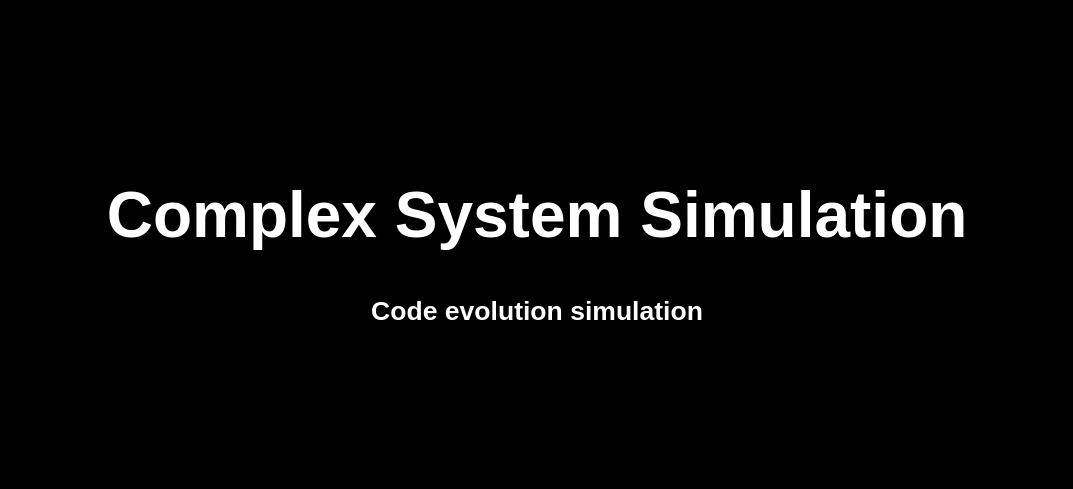
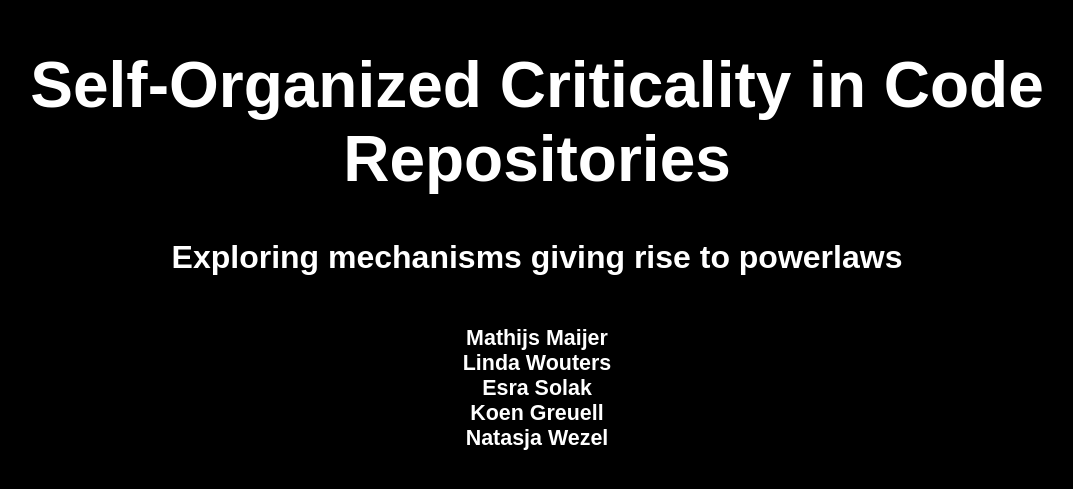
Before and after one commit to NatasjaWezel/Complex_Systems, an Angular app in the folder web_app/frontend/: page / in a window 1280 px wide. Shown: the part 147-636 px from the top of the page, without its empty margins (103-1176 px from the left). Built offline with nearby package versions, Linux system fonts and the light colour scheme; grey boxes are pictures that could not be loaded; what ng5-slider would draw is missing.

Commit message:
Add names and title

```diff
--- a/web_app/frontend/src/app/landing/landing.component.html
+++ b/web_app/frontend/src/app/landing/landing.component.html
@@ -3,7 +3,8 @@
     <source src="../../assets/bg.mp4" type="video/mp4">
   </video>
   <header id="header">
-    <h1>Complex System Simulation</h1>
-    <h5>Code evolution simulation</h5>
+    <h1>Self-Organized Criticality in Code Repositories</h1>
+    <h4>Exploring mechanisms giving rise to powerlaws</h4>
+    <h6>Mathijs Maijer <br> Linda Wouters<br> Esra Solak<br> Koen Greuell<br> Natasja Wezel</h6>
   </header>
 </div>
```
